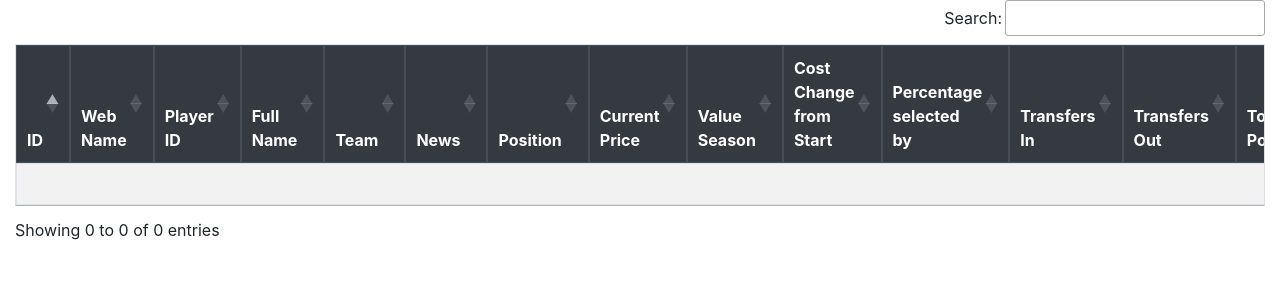
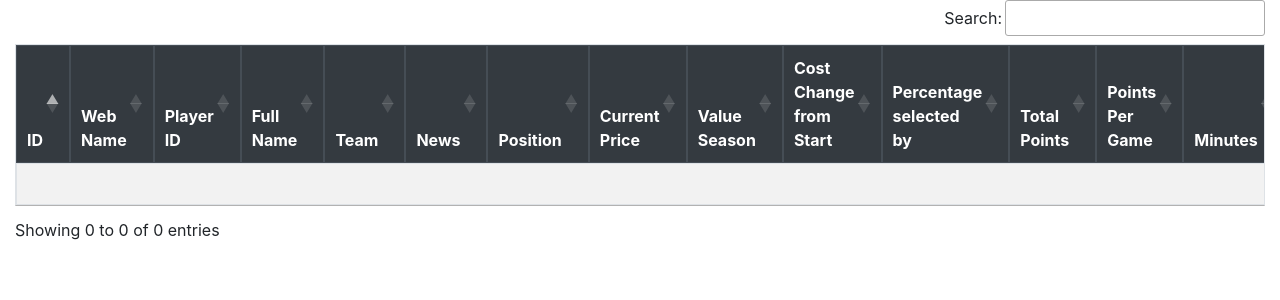
Before and after one commit to gnuchu/fpl, a PHP site: page / in a window 1280 px wide. Shown: the top 300 px of the page. Run offline with PHP 8.4, Linux system fonts and the light colour scheme; data that the repository does not hold is empty; some libraries are stand-ins or nearby versions.

Commit message:
Removed irrelevant columns.

```diff
--- a/index.php
+++ b/index.php
@@ -44,8 +44,8 @@ $data =  json_decode($json, true);
             <th>Value Season</th>
             <th>Cost Change from Start</th>
             <th>Percentage selected by</th>
-            <th>Transfers In</th>
-            <th>Transfers Out</th>
+            <!-- <th>Transfers In</th>
+            <th>Transfers Out</th> -->
             <th>Total Points</th>
             <th>Points Per Game</th>
             <th>Minutes</th>
@@ -65,7 +65,7 @@ $data =  json_decode($json, true);
             <th>Creativity</th>
             <th>Threat</th>
             <th>ICT Index</th>
-            <th>EA Index</th>
+            <!-- <th>EA Index</th> -->
         </tr>
       </thead>
       <tbody>
@@ -88,10 +88,10 @@ $data =  json_decode($json, true);
 
                 <td><?PHP echo $item['now_cost']/10; ?></td>
                 <td><?PHP echo $item['value_season']; ?></td>
-                <td><?PHP echo $item['cost_change_start']; ?></td>
+                <td><?PHP echo $item['cost_change_start']/10; ?></td>
                 <td><?PHP echo $item['selected_by_percent']; ?></td>
-                <td><?PHP echo $item['transfers_in']; ?></td>
-                <td><?PHP echo $item['transfers_out']; ?></td>
+                <!-- <td><?PHP echo $item['transfers_in']; ?></td>
+                <td><?PHP echo $item['transfers_out']; ?></td> -->
                 <td><?PHP echo $item['total_points']; ?></td>
                 <td><?PHP echo $item['points_per_game']; ?></td>
                 <td><?PHP echo $item['minutes']; ?></td>
@@ -111,7 +111,7 @@ $data =  json_decode($json, true);
                 <td><?PHP echo $item['creativity']; ?></td>
                 <td><?PHP echo $item['threat']; ?></td>
                 <td><?PHP echo $item['ict_index']; ?></td>
-                <td><?PHP echo $item['ea_index']; ?></td>
+                <!-- <td><?PHP echo $item['ea_index']; ?></td> -->
             </tr>
             <?PHP
         }
```
